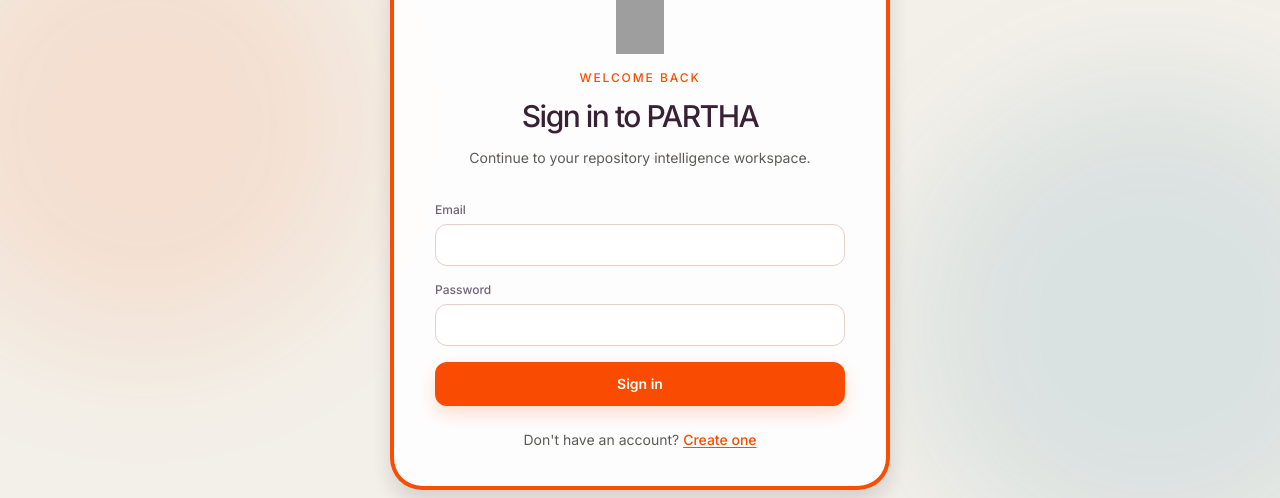
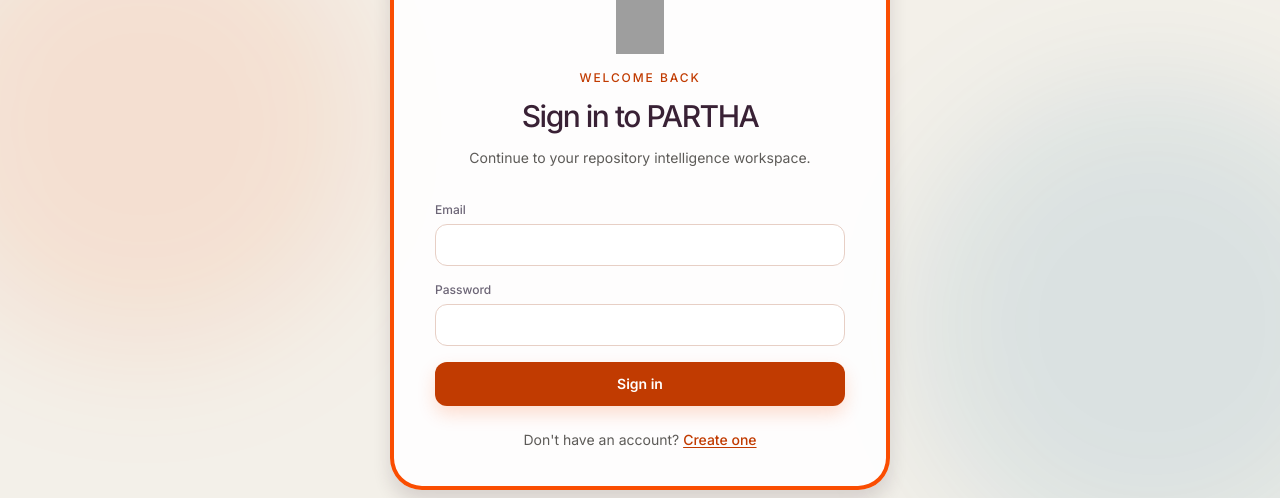
Before and after one commit to Second-Origin/PARTHA, a React (Vite) app in the folder apps/frontend/: page /login in a window 1280 px wide. Shown: the part 196-694 px from the top of the page. Built offline with nearby package versions, Linux system fonts and the light colour scheme; no server answers; grey boxes are pictures that could not be loaded.

Commit message:
fix(frontend): restore accessible brand contrast

```diff
--- a/apps/frontend/src/shared/components/layout/AuthShell.tsx
+++ b/apps/frontend/src/shared/components/layout/AuthShell.tsx
@@ -22,7 +22,7 @@ export function AuthShell({ eyebrow, title, description, children, footer }: Aut
       <section className="relative z-10 w-full max-w-[500px] rounded-[2rem] border border-[#fa4d01] border-b-4 border-l-4 border-r-4 bg-white/90 p-6 shadow-[0_12px_18px_rgba(57,33,53,0.14)] sm:p-9">
         <div className="mx-auto max-w-[410px] text-center">
           <BrandLogo compact className="mx-auto mb-4 w-12" />
-          <p className="text-xs font-medium uppercase tracking-[0.16em] text-[#fa4d01]">{eyebrow}</p>
+          <p className="text-xs font-medium uppercase tracking-[0.16em] text-primary">{eyebrow}</p>
           <h1 className="mt-3 text-3xl font-medium tracking-[-0.05em] text-[#392135]">{title}</h1>
           <p className="mt-3 text-sm leading-6 text-[#5d5b58]">{description}</p>
         </div>
--- a/apps/frontend/src/shared/components/layout/Sidebar.tsx
+++ b/apps/frontend/src/shared/components/layout/Sidebar.tsx
@@ -43,7 +43,7 @@ function NavLink({
         'flex min-h-10 items-center gap-3 rounded-xl px-3 py-2.5 text-sm transition-colors',
         muted ? 'font-normal' : 'font-medium',
         isActive
-          ? 'bg-[#fa4d01] text-white shadow-[0_8px_18px_rgba(250,77,1,0.18)]'
+          ? 'bg-primary text-primary-foreground shadow-[0_8px_18px_rgba(250,77,1,0.18)]'
           : 'text-sidebar-foreground/70 hover:bg-[#fa4d01]/10 hover:text-sidebar-foreground'
       )}
     >
@@ -94,7 +94,7 @@ function NavSection({
             animate={{ opacity: 1 }}
             exit={{ opacity: 0 }}
             transition={{ duration: 0.15 }}
-            className="px-3 pb-1 pt-5 text-2xs font-semibold uppercase tracking-[0.16em] text-sidebar-foreground/45"
+            className="px-3 pb-1 pt-5 text-2xs font-semibold uppercase tracking-[0.16em] text-sidebar-foreground/65"
           >
             {label}
           </motion.p>
@@ -287,8 +287,8 @@ export function Sidebar() {
           </nav>
         )}
         <div className={cn('flex items-center gap-3 rounded-xl px-3 py-2.5', sidebarCollapsed && !isMobile && 'justify-center')}>
-          <div className="h-8 w-8 shrink-0 rounded-full bg-[#fa4d01] flex items-center justify-center">
-            <span className="text-xs font-semibold text-white">{avatarInitial}</span>
+          <div className="h-8 w-8 shrink-0 rounded-full bg-primary flex items-center justify-center">
+            <span className="text-xs font-semibold text-primary-foreground">{avatarInitial}</span>
           </div>
           <AnimatePresence>
             {(isMobile || !sidebarCollapsed) && (
--- a/apps/frontend/src/shared/components/ui/PageHeader.tsx
+++ b/apps/frontend/src/shared/components/ui/PageHeader.tsx
@@ -11,7 +11,7 @@ export function PageHeader({ title, description, children, className }: PageHead
   return (
     <div className={cn('mb-8 flex min-w-0 flex-col items-start justify-between gap-4 border-b border-[#fa4d01]/20 pb-6 sm:flex-row sm:items-end', className)}>
       <div className="min-w-0">
-        <p className="mb-2 text-xs font-medium uppercase tracking-[0.16em] text-[#fa4d01]">Repository intelligence</p>
+        <p className="mb-2 text-xs font-medium uppercase tracking-[0.16em] text-primary">Repository intelligence</p>
         <h1 className="break-words text-3xl font-medium tracking-[-0.055em] text-[#392135] sm:text-4xl">{title}</h1>
         {description && <p className="mt-2 max-w-2xl text-sm leading-6 text-[#5d5b58] sm:text-base">{description}</p>}
       </div>
--- a/apps/frontend/src/styles/globals.css
+++ b/apps/frontend/src/styles/globals.css
@@ -10,7 +10,9 @@
     --card-foreground: 258 19% 13%;
     --popover: 0 0% 100%;
     --popover-foreground: 258 19% 13%;
-    --primary: 18 99% 49%;
+    /* The product orange remains recognisable while providing AA contrast
+       against white for normal-size button and link text. */
+    --primary: 18 99% 38%;
     --primary-foreground: 0 0% 100%;
     --secondary: 198 39% 85%;
     --secondary-foreground: 260 10% 34%;
@@ -31,7 +33,7 @@
     --sidebar: 38 27% 94%;
     --sidebar-foreground: 258 19% 13%;
     --sidebar-border: 18 50% 86%;
-    --sidebar-accent: 18 99% 49%;
+    --sidebar-accent: 18 99% 38%;
     --sidebar-accent-foreground: 0 0% 100%;
   }
 
@@ -42,7 +44,7 @@
     --card-foreground: 38 27% 92%;
     --popover: 258 18% 11%;
     --popover-foreground: 38 27% 92%;
-    --primary: 17 91% 53%;
+    --primary: 17 91% 42%;
     --primary-foreground: 0 0% 100%;
     --secondary: 258 13% 17%;
     --secondary-foreground: 38 14% 70%;
@@ -62,7 +64,7 @@
     --sidebar: 258 21% 7%;
     --sidebar-foreground: 38 27% 92%;
     --sidebar-border: 17 42% 35%;
-    --sidebar-accent: 17 91% 53%;
+    --sidebar-accent: 17 91% 42%;
     --sidebar-accent-foreground: 0 0% 100%;
   }
 }
```
